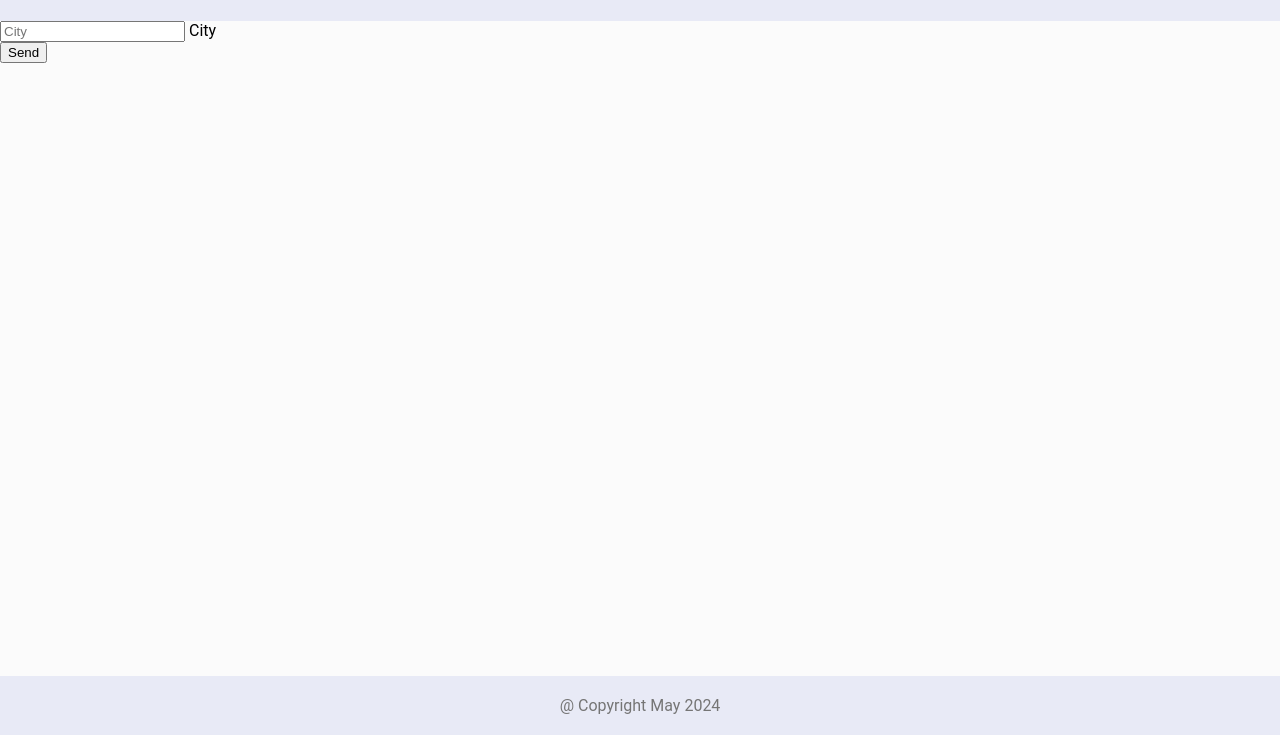
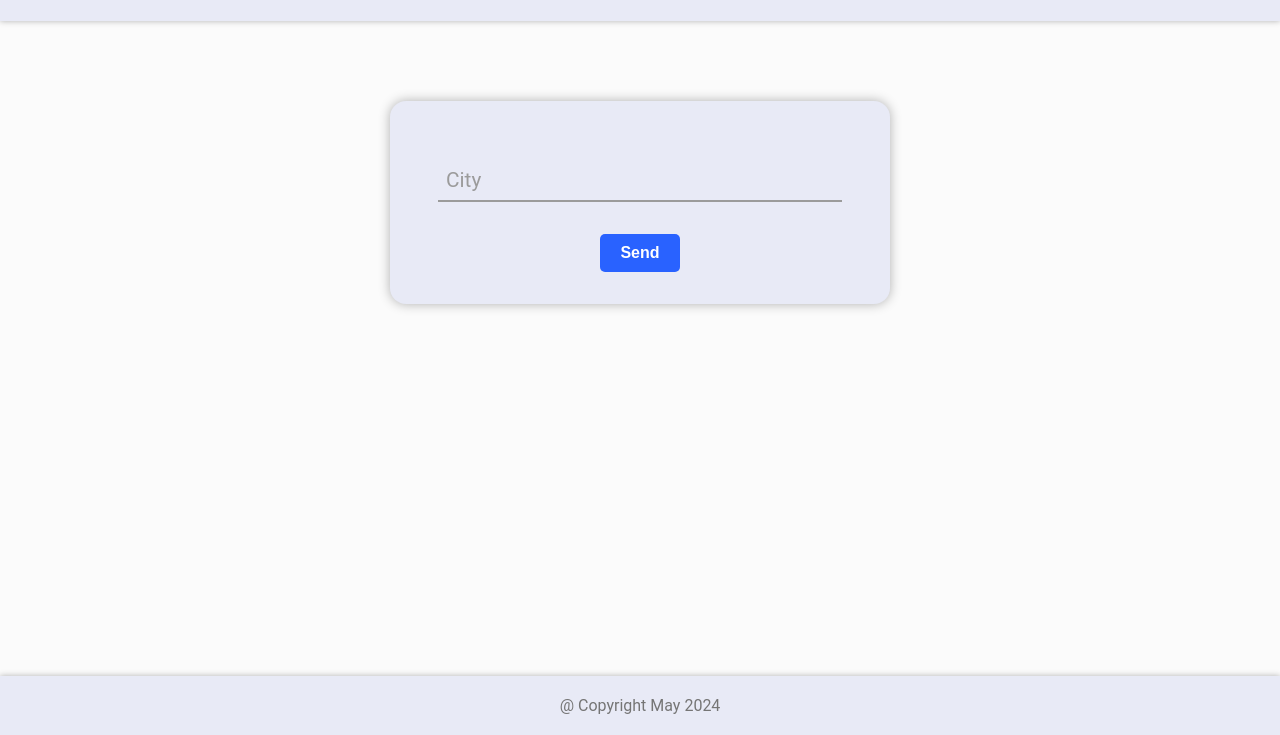
Before and after one commit to catalinbroinas/weather-app, a website built with webpack: page src/index.html in a window 1280 px wide. Shown: the part 65-800 px from the top of the page. Built offline with nearby package versions, Linux system fonts and the light colour scheme; no server answers; files whose address does not match are found by name.

Commit message:
Add styling to weather form, shadow to header & footer

```diff
--- a/src/css/style.css
+++ b/src/css/style.css
@@ -38,8 +38,11 @@ ul {
 }
 
 .header {
+  position: relative;
   padding: 1.5rem 3rem;
   background-color: #e8eaf6;
+  box-shadow: 0 0 6px rgba(0, 0, 0, 0.3);
+  z-index: 1;
 }
 
 .container {
@@ -47,9 +50,12 @@ ul {
 }
 
 .footer {
+  position: relative;
   padding: 1.25rem 0;
   background-color: #e8eaf6;
   text-align: center;
+  box-shadow: 0 0 6px rgba(0, 0, 0, 0.3);
+  z-index: 1;
 }
 
 /* Typography */
@@ -67,6 +73,134 @@ ul {
   margin-right: 0.5rem;
 }
 
+/* Form */
+.form-wrapper {
+  position: relative;
+  width: max(500px, 30%);
+  display: flex;
+  flex-flow: column wrap;
+  padding: 2rem 3rem;
+  margin: 5rem auto;
+  background-color: #e8eaf6;
+  border-radius: 1rem;
+  gap: 1rem;
+  box-shadow: 0 0 12px rgba(0, 0, 0, 0.3);
+  z-index: 2;
+}
+
+.form-row {
+  display: flex;
+  flex-grow: 1;
+  position: relative;
+  padding: 1rem 0 0;
+  margin-top: 0.7rem;
+  width: 100%;
+}
+
+.form-row .error {
+  display: inline-block;
+  color: #d50000;
+  font-size: 1rem;
+  font-weight: normal;
+  padding: 0;
+}
+
+.form-row .error.active {
+  padding: 0.25rem 0.5rem;
+}
+
+.form-control {
+  font-family: inherit;
+  width: 100%;
+  border: 0;
+  border-bottom: 2px solid #9b9b9b;
+  outline: 0;
+  font-size: 1.3rem;
+  color: #2962ff;
+  padding: 0.5rem;
+  background: transparent;
+  transition: border-color 0.3s;
+}
+
+.form-control::placeholder {
+  color: transparent;
+}
+
+.form-control:placeholder-shown ~ .form-label {
+  font-size: 1.3rem;
+  cursor: text;
+  top: 1.5rem;
+  left: 0.5rem;
+}
+
+.form-label {
+  position: absolute;
+  top: 0;
+  display: block;
+  transition: 0.3s;
+  font-size: 1rem;
+  color: #9b9b9b;
+}
+
+.form-control:valid {
+  border-image: linear-gradient(to right, #11998e, #38ef7d);
+}
+
+.form-control:invalid {
+  border-image: linear-gradient(to right, #d50000, #ff8a80);
+}
+
+.form-control:focus {
+  border-image: linear-gradient(to right, #2962ff, #82b1ff);
+}
+
+.form-control:focus,
+.form-control:valid,
+.form-control:invalid {
+  padding-bottom: 0.5rem;
+  font-weight: bold;
+  border-width: 3px;
+  border-image-slice: 1;
+}
+
+.form-control:placeholder-shown {
+  border: 0;
+  border-bottom: 2px solid #9b9b9b;
+}
+
+.form-control:focus:placeholder-shown {
+  border-width: 3px;
+  border-image: linear-gradient(to right, #2962ff, #82b1ff);
+  border-image-slice: 1;
+}
+
+/* reset input */
+.form-control:required,
+.form-control:invalid {
+  box-shadow: none;
+}
+
+.btn-submit {
+  display: inline-flex;
+  border: none;
+  padding: 10px 20px;
+  font-size: 16px;
+  font-weight: bold;
+  border-radius: 5px;
+  cursor: pointer;
+  margin: 1rem auto 0;
+  background-color: #2962ff;
+  color: #fff;
+  transition: background-color 0.3s, color 0.3s, box-shadow 0.3s;
+}
+
+.btn-submit:hover,
+.btn-submit:active {
+  background-color: #0039cb;
+  color: #fff;
+  box-shadow: 0 0 10px rgba(0, 0, 0, 0.3);
+}
+
 /* Footer */
 .footer-text {
   font-size: 1rem;
```
Also changed, not shown: dist/js/main.js, 1 other file.
